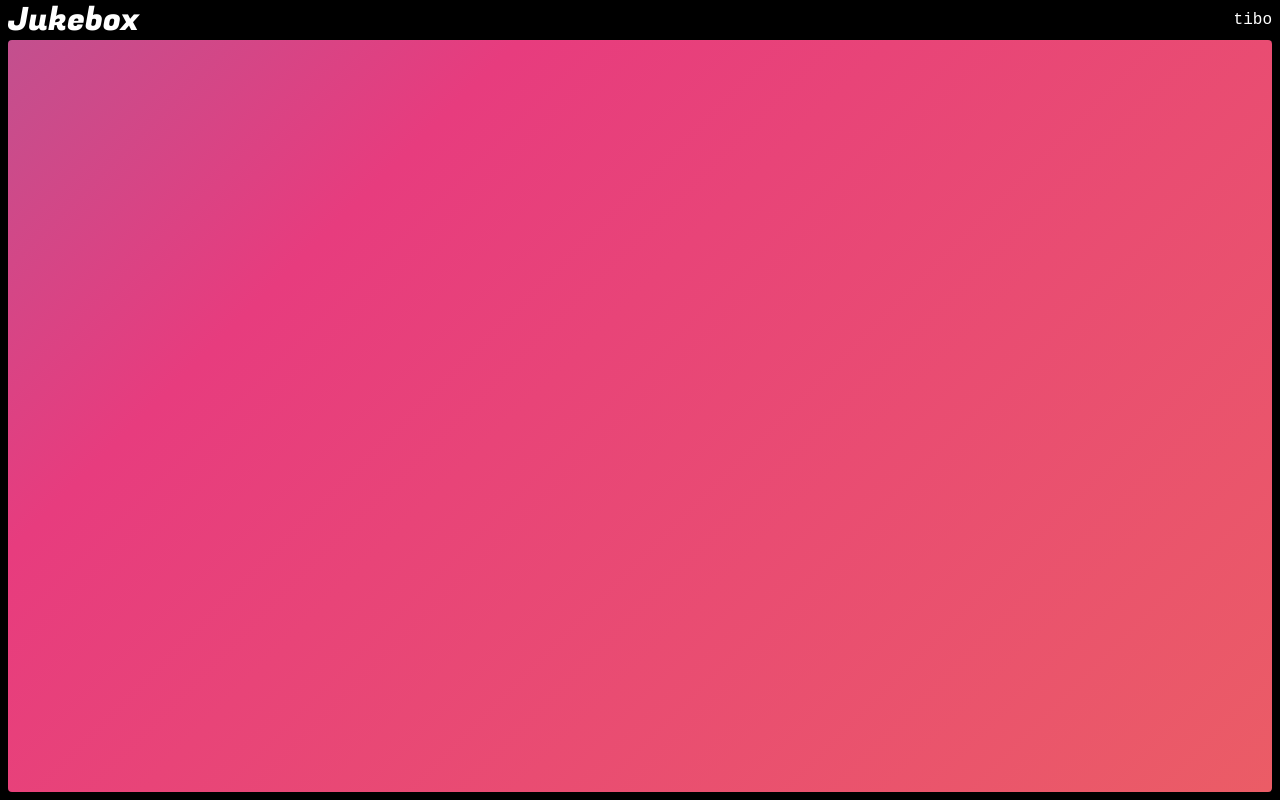
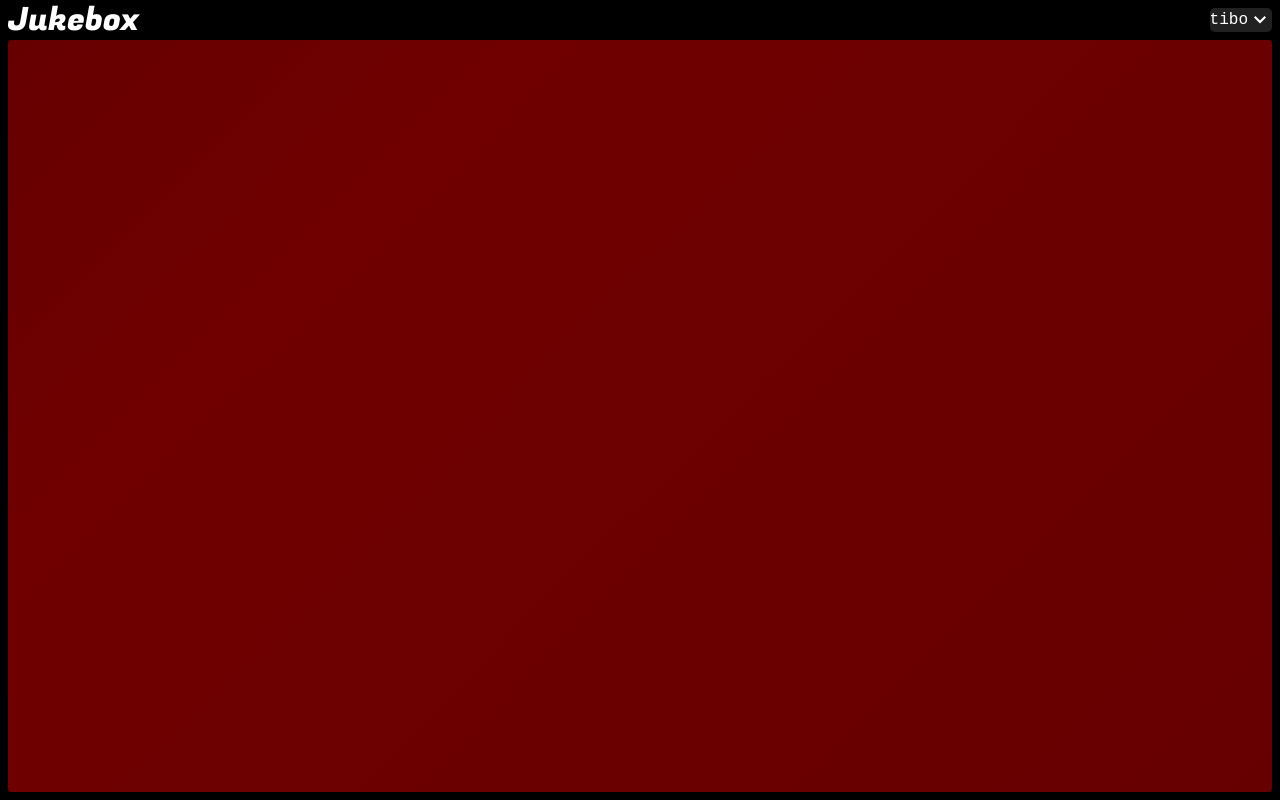
Before and after one commit to JukeBoxIndProject/JukeBox-webInterface, a SvelteKit app: page / in a window 1280 px wide. Built offline with nearby package versions, Linux system fonts and the light colour scheme.

Commit message:
Some changes

```diff
--- /dev/null
+++ b/src/lib/svg/expand_more_FILL0_wght400_GRAD0_opsz24.svelte
@@ -0,0 +1 @@
+<svg xmlns="http://www.w3.org/2000/svg" height="24" viewBox="0 -960 960 960" width="24" fill="#FFFFFF"><path d="M480-345 240-585l56-56 184 184 184-184 56 56-240 240Z"/></svg>
--- a/src/routes/+page.svelte
+++ b/src/routes/+page.svelte
@@ -1,4 +1,6 @@
 <script>
+    import ExpandMore from '$lib/svg/expand_more_FILL0_wght400_GRAD0_opsz24.svelte'
+
     let username = "tibo"
 
     let music = {
@@ -6,10 +8,10 @@
         type: "rock",
 
         color: {
-            bg1: "#ee7752",
-            bg2: "#e73c7e",
-            bg3: "#23a6d5",
-            bg4: "#23d5ab",
+            bg1: "#5E0000",
+            bg2: "#700000",
+            bg3: "#3A0000",
+            bg4: "#8E310A",
         }
     }
 </script>
@@ -19,9 +21,10 @@
         <div>
             <span>Jukebox</span>
         </div>
-        <div>
+        <div id="account-box">
             {#if username}
                 { username }
+                <ExpandMore />
             {:else}
                 connection
             {/if}
@@ -34,14 +37,13 @@
             --bg3: {music.color.bg3};
             --bg4: {music.color.bg4};
         ">
-
         </div>
     </main>
 </body>
 <style>
     @font-face {
         font-family: 'FugazOne';
-        src: url(../components/fonts/FugazOne-Regular.ttf);
+        src: url($lib/fonts/FugazOne-Regular.ttf);
     }
     body{
         height:100%;
@@ -73,6 +75,14 @@
         font-family: 'Courier New', Courier, monospace;
     }
 
+    header > #account-box {
+        cursor: pointer;
+
+        background-color: #212121;
+        margin-block: 1vh;
+        border-radius: 5px;
+    }
+
     main {
         position: relative;
         border-radius: 4px;
```
Also changed, not shown: src/lib/fonts/FugazOne-Regular.ttf (renamed from src/components/fonts/FugazOne-Regular.ttf).
